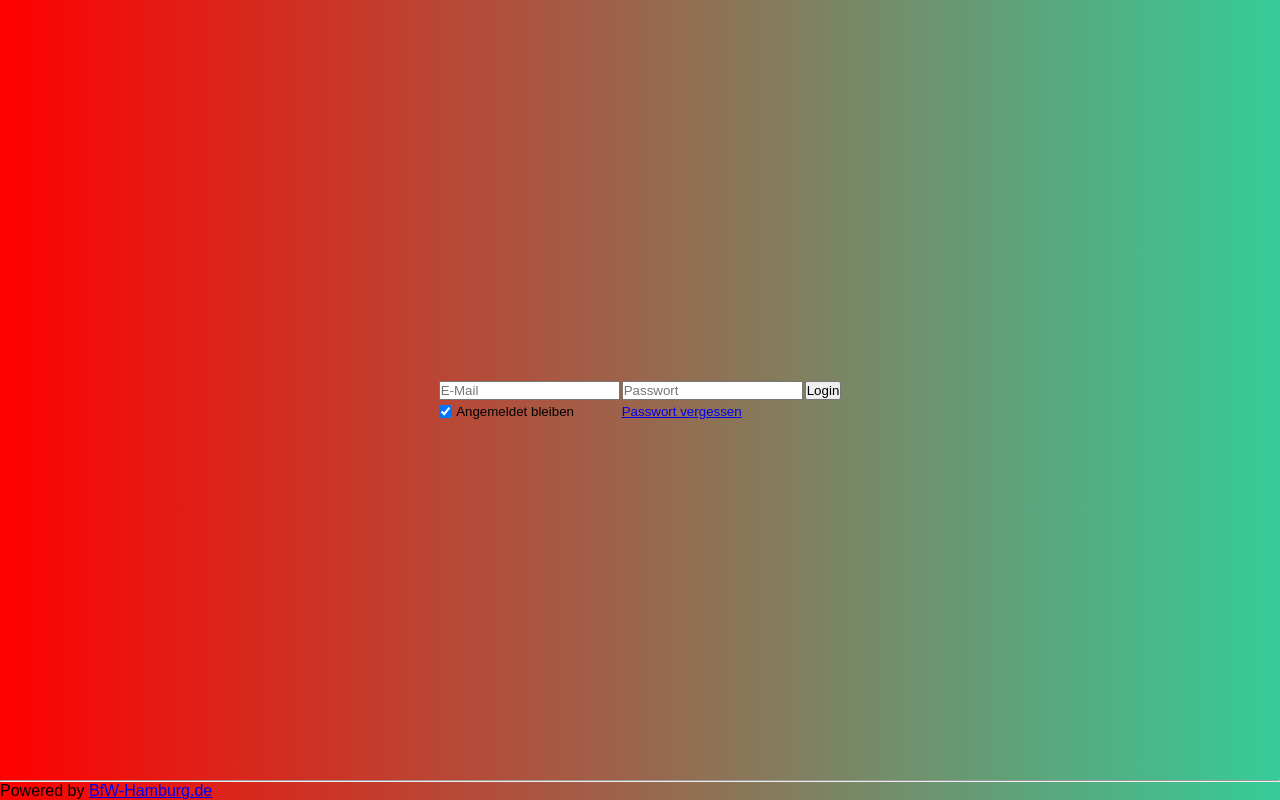
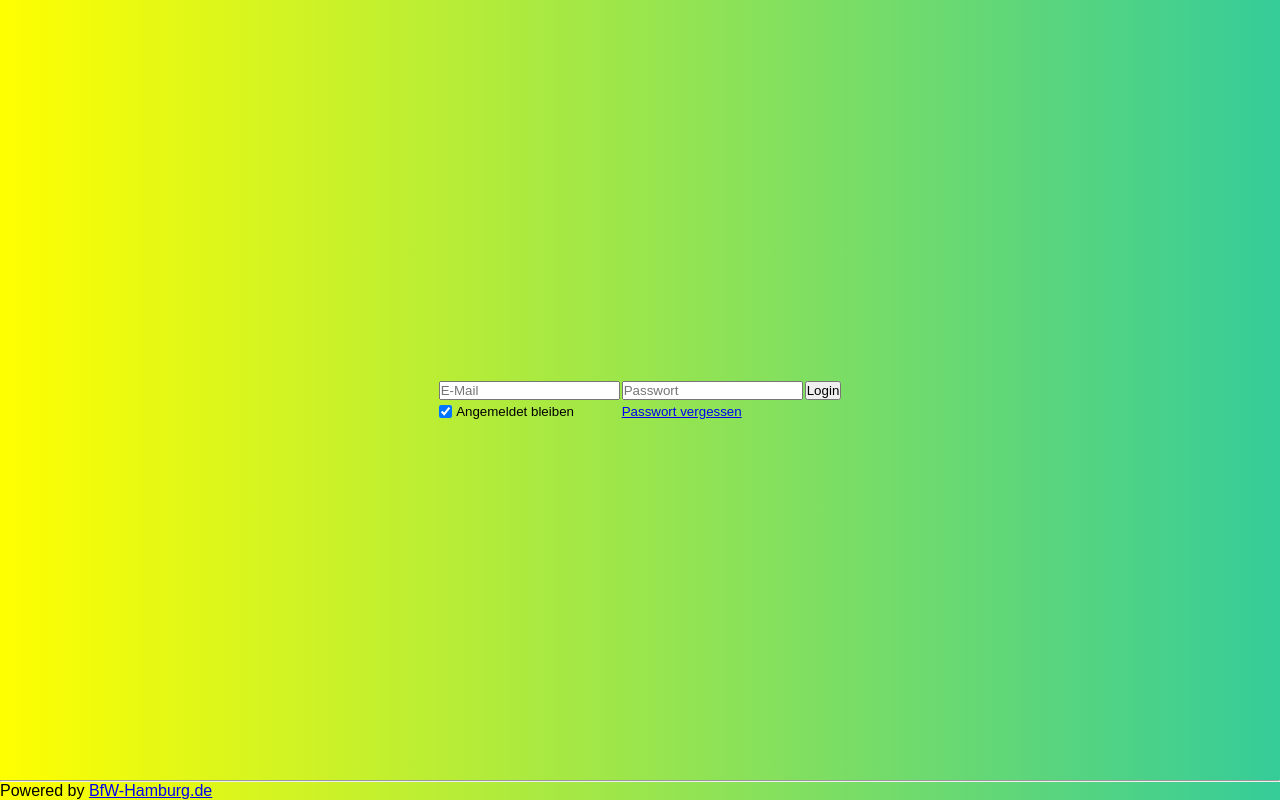
Before and after one commit to KoenigKarsten/die-goldenen-drei, a PHP site: page / in a window 1280 px wide. Run offline with PHP 8.4, Linux system fonts and the light colour scheme; some libraries are stand-ins or nearby versions.

Commit message:
hochladen

```diff
--- a/css/style.css
+++ b/css/style.css
@@ -7,7 +7,7 @@
 body{
 font-family: Arial, Helvetica, sans-serif;
 height: 100vh;
-background-image:linear-gradient(to right,red, rgb(53, 204, 153));
+background-image:linear-gradient(to right,yellow, rgb(53, 204, 153));
 display: flex;
 justify-content: center;
 align-items: center;
```
